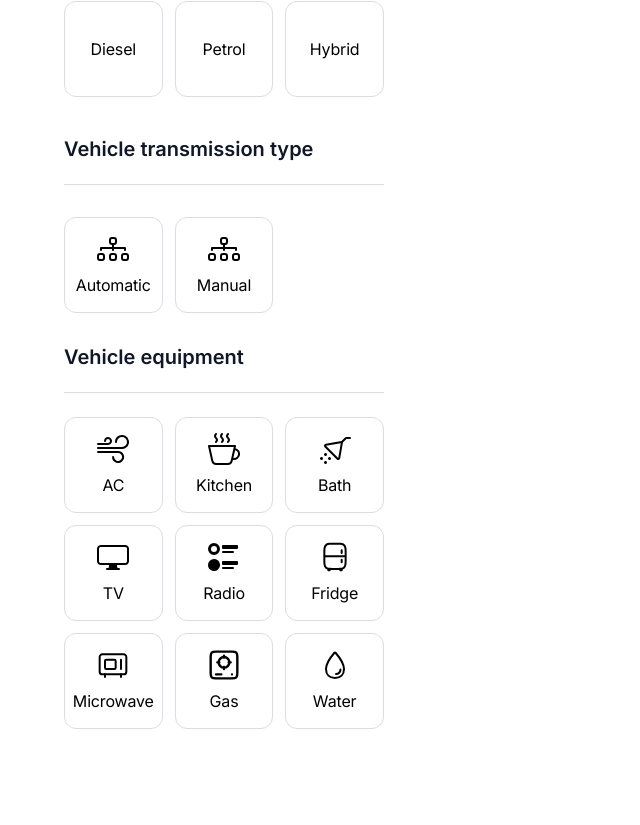
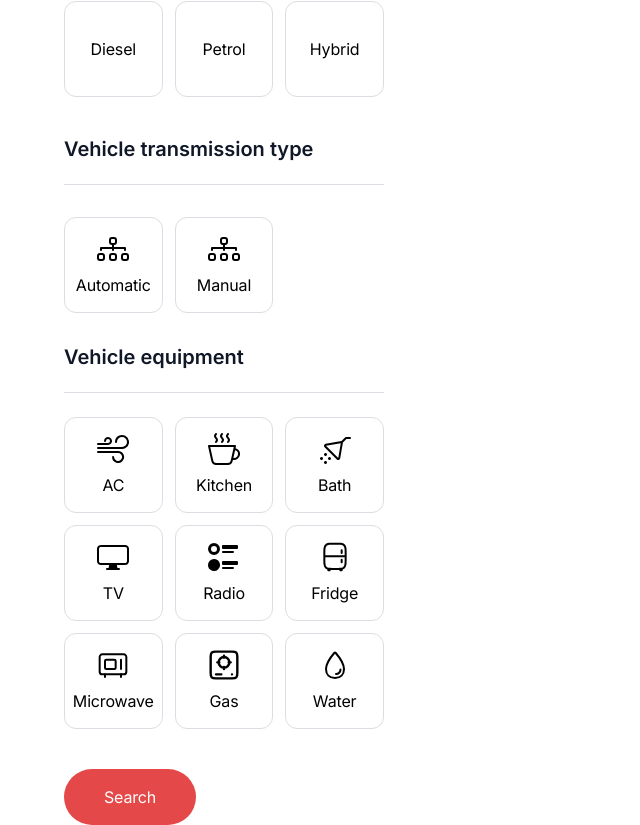
Before and after one commit to Alla-web/travel-trucks, a Next.js app: page /catalog/filter/all in a window 1280 px wide. Shown: the part 623-1448 px from the top of the page, without its empty margins (0-640 px from the left). Before the commit the page ends 1384 px from the top, so only its background shows below. Built offline with nearby package versions, Linux system fonts and the light colour scheme; no server answers.

Commit message:
button added to filters sidebar

```diff
--- a/app/(public routes)/catalog/@sidebar/default.module.css
+++ b/app/(public routes)/catalog/@sidebar/default.module.css
@@ -158,3 +158,21 @@
   letter-spacing: -0.01em;
   text-align: center;
 }
+
+.searchBtn {
+  margin-top: 8px;
+  display: inline-block;
+
+  border-radius: 200px;
+  padding: 16px 40px;
+  width: fit-content;
+  height: 56px;
+
+  background-color: var(--buttons-background);
+  color: white;
+
+  font-weight: 500;
+  font-size: 16px;
+  line-height: 150%;
+  letter-spacing: -0.01em;
+}
--- a/app/(public routes)/catalog/@sidebar/default.tsx
+++ b/app/(public routes)/catalog/@sidebar/default.tsx
@@ -256,6 +256,10 @@ export default function SideBarTravelTrucks() {
           <span className={css.filterBtnText}>Water</span>
         </button>
       </div>
+
+      <button className={css.searchBtn} type="button">
+        Search
+      </button>
     </section>
   );
 }
```
